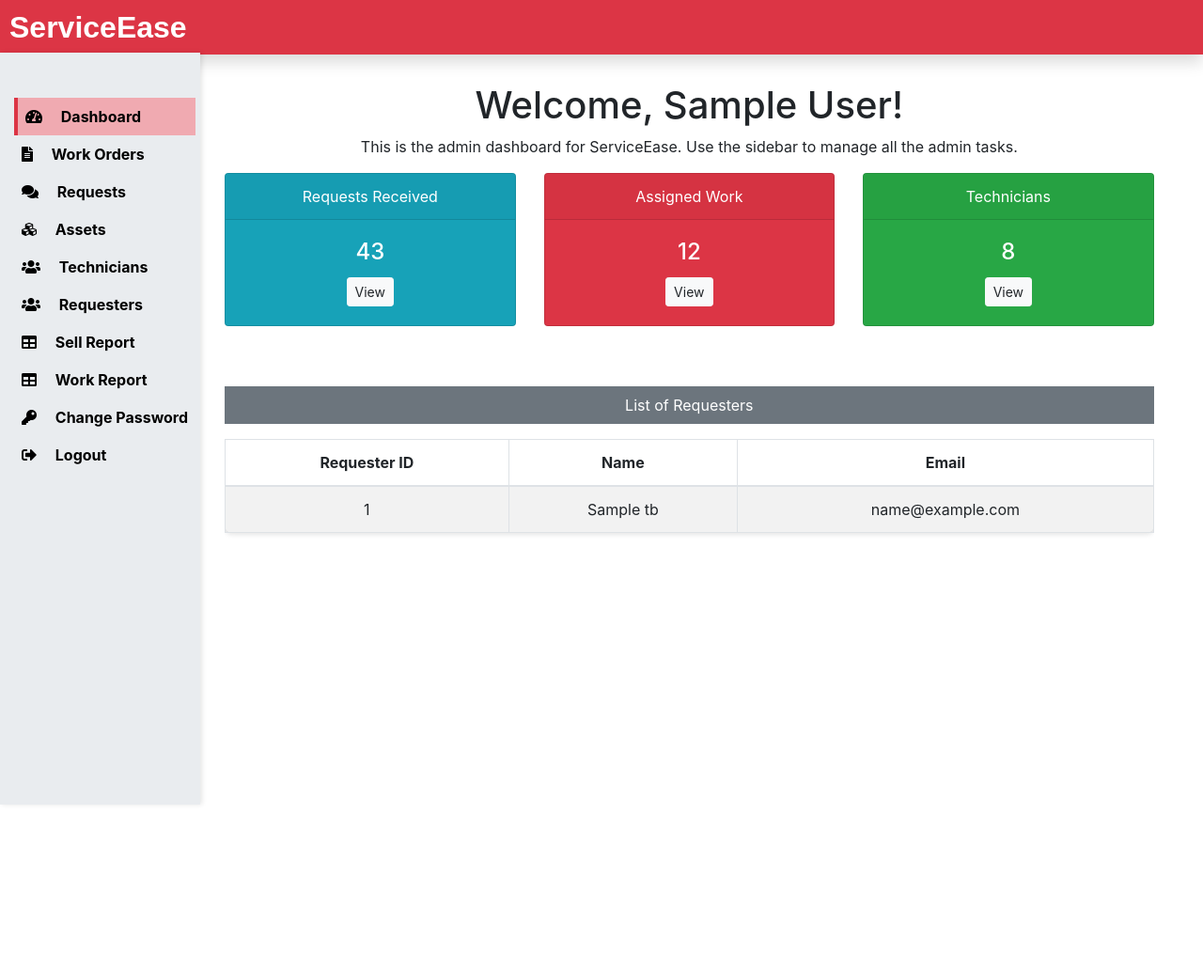
After one commit to JoshiHima/OSMS, a PHP site: page /Admin/dashboard.php in a window 1280 px wide. The commit adds this page. Shown: the whole page at 94% size. Run offline with PHP 8.4, Linux system fonts and the light colour scheme; the visitor is signed in with stand-in values (Sample User, id 1); tables that the repository leaves empty or names only in its code hold one stand-in row (values such as "Sample post").

Commit message:
admin dashboard,  admin logout, other admin workspaces updated

```diff
--- /dev/null
+++ b/Admin/dashboard.php
@@ -0,0 +1,83 @@
+<?php
+define('TITLE', 'dashboard');
+define('PAGE', 'dashboard');
+include('includes/header.php');
+include('../dbConnection.php');
+?>
+
+<!-- Main Content -->
+<main class="col-sm-10 py-5">
+    <div class="centered-content">
+        <h1>Welcome, <?php echo htmlspecialchars($_SESSION['aName'] ?? 'Admin'); ?>!</h1>
+        <p>This is the admin dashboard for ServiceEase. Use the sidebar to manage all the admin tasks.</p>
+    </div>
+
+
+    <div class="container-fluid px-4"> <!-- Start Dashboard Grid -->
+        <div class="row g-4"> <!-- Start first column -->
+            <div class="col-md-4 col-sm-6">
+                <div class="card text-white bg-info mb-3">
+                    <div class="card-header">Requests Received</div>
+                    <div class="card-body text-center">
+                        <h4 class="card-title">43</h4>
+                        <a class="btn btn-light btn-sm" href="#">View</a>
+                    </div>
+                </div>
+            </div> <!-- End first column -->
+
+            <div class="col-md-4 col-sm-6"> <!-- Start 2nd column -->
+                <div class="card text-white bg-danger mb-3">
+                    <div class="card-header">Assigned Work</div>
+                    <div class="card-body text-center">
+                        <h4 class="card-title">12</h4>
+                        <a class="btn btn-light btn-sm" href="#">View</a>
+                    </div>
+                </div>
+            </div> <!-- End 2nd column -->
+
+            <div class="col-md-4 col-sm-6">  <!-- Start 3rd column-->
+                <div class="card text-white bg-success mb-3">
+                    <div class="card-header">Technicians</div>
+                    <div class="card-body text-center">
+                        <h4 class="card-title">8</h4>
+                        <a class="btn btn-light btn-sm" href="#">View</a>
+                    </div>
+                </div> <!-- End 3rd column-->
+            </div>
+        </div>
+
+        <div class="max-5 mt-5 text-center">
+            <p class="bg-secondary text-white p-2">List of Requesters</p>
+            <?php
+                $sql = "SELECT r_login_id, r_email, r_name FROM requesterlogin_tb";
+                $result = $conn->query($sql);
+
+                if($result->num_rows > 0){
+                    echo '
+                    <div style="overflow: hidden;">
+                    <table class="table table-bordered table-striped" style="box-shadow: 0 2px 5px rgba(0,0,0,0.1); border-radius: 8px;">
+                        <thead>
+                            <tr>
+                                <th scope="col">Requester ID</th>
+                                <th scope="col">Name</th>
+                                <th scope="col">Email</th>
+                            </tr>
+                        </thead>
+                        <tbody>';
+                        while($row = $result->fetch_assoc()){
+                            echo '<tr>';
+                            echo '<td>' . $row['r_login_id'] . '</td>';
+                            echo '<td>' . $row['r_name'] . '</td>';
+                            echo '<td>' . $row['r_email'] . '</td>';
+                            echo '</tr>';
+                        }
+                    echo '</tbody>
+                    </table>
+                    </div>';
+                }
+                else{
+                    echo '<div class="alert alert-warning mt-2">No Requesters Found</div>';
+                }
+            ?>
+        </div>
+<?php include('includes/footer.php'); ?>
--- /dev/null
+++ b/Admin/includes/footer.php
@@ -0,0 +1,12 @@
+         </div>  <!-- End Dashboard Grid -->
+            </main> <!-- End main content-->
+
+        </div> <!-- Close .row -->
+    </div> <!-- Close .container-fluid -->
+
+    <!-- JavaScript Files -->
+    <script src="https://code.jquery.com/jquery-3.5.1.slim.min.js"></script>
+    <script src="https://cdn.jsdelivr.net/npm/popper.js@1.16.1/dist/umd/popper.min.js"></script>
+    <script src="https://stackpath.bootstrapcdn.com/bootstrap/4.5.2/js/bootstrap.min.js"></script>
+</body>
+</html>
--- /dev/null
+++ b/Admin/includes/header.php
@@ -0,0 +1,157 @@
+<?php
+
+if (session_status() === PHP_SESSION_NONE) {
+    session_start();
+}
+
+include('../dbConnection.php'); // Connect to servicedb
+
+if (!isset($_SESSION['is_adminlogin']) || !isset($_SESSION['aEmail'])) {
+    echo "<script>location.href='dashboard.php'</script>";
+    exit;
+}
+
+$adminEmail = $_SESSION['aEmail'];
+?>
+<!DOCTYPE html>
+<html lang="en">
+<head>
+    <meta charset="UTF-8">
+    <meta name="viewport" content="width=device-width, initial-scale=1.0">
+    <title><?php echo TITLE; ?></title>
+
+    <!-- Bootstrap CSS -->
+    <link rel="stylesheet" href="https://stackpath.bootstrapcdn.com/bootstrap/4.5.2/css/bootstrap.min.css">
+    <!-- Font Awesome CSS -->
+    <link rel="stylesheet" href="https://cdnjs.cloudflare.com/ajax/libs/font-awesome/5.15.4/css/all.min.css">
+    <!-- Custom CSS -->
+    <link rel="stylesheet" href="../css/custom.css">
+
+    <style>
+        .container-fluid {
+            min-height: 100vh;
+        }
+        .sidebar {
+            min-width: 200px;
+            background-color: #e9ecef;
+            box-shadow: 2px 0 5px rgba(0, 0, 0, 0.1);
+            height: 100vh;
+            position: fixed; /* fix position */
+            top: 56px; /* below navbar */
+            left: 0;
+            overflow-y: auto; /* enable scroll if sidebar too tall */
+            padding-top: 20px;
+            z-index: 1030;
+        }
+
+        main {
+            margin-left: 200px; /* avoid content under sidebar */
+        }
+
+                /* Center content wrapper */
+        .centered-content {
+            display: flex;
+            flex-direction: column;
+            align-items: center;
+            text-align: center;
+        }
+
+        /* For work.php, reduce top margin */
+        .work-content {
+            margin-top: 20px; /* smaller margin, adjust as needed */
+        }
+
+
+        .sidebar .nav-link {
+            color: #000000 !important;
+            font-weight: bold;
+            white-space: nowrap;
+            padding: 8px 8px;
+        }
+        .sidebar .nav-link i {
+            color: #000000 !important;
+            margin-right: 16px;
+        }
+        /* Restored and improved hover effect */
+        .sidebar .nav-link:hover {
+            background-color: #f0aab1;
+            border-left: 4px solid #dc3545;
+            color: #000 !important;
+        }
+        .sidebar .nav-link.active {
+            background-color: #f0aab1;
+            border-left: 4px solid #dc3545;
+            width: 100%;
+        }
+        /* Center card headers */
+        .card-header {
+            text-align: center;
+        }
+    </style>
+</head>
+<body>
+    <!-- Top Navbar -->
+    <nav class="navbar navbar-dark fixed-top bg-danger flex-md-nowrap p-0 shadow">
+        <a href="dashboard.php" class="navbar-brand col-sm-3 col-md-2 mr-0">ServiceEase</a>
+    </nav>
+
+    <!-- Container -->
+    <div class="container-fluid" style="margin-top: 40px;">
+        <div class="row">
+            <!-- Sidebar -->
+            <nav class="col-sm-2 sidebar py-5">
+                <div class="sidebar-sticky">
+                    <ul class="nav flex-column">
+                        <li class="nav-item">
+                            <a class="nav-link <?php if (PAGE == 'dashboard') { echo 'active'; } ?>" href="dashboard.php">
+                                <i class="fas fa-tachometer-alt"></i> Dashboard
+                            </a>
+                        </li>
+                        <li class="nav-item">
+                            <a class="nav-link <?php if (PAGE == 'work') { echo 'active'; } ?>" href="work.php">
+                                <i class="fas fa-file-alt"></i> Work Orders
+                            </a>
+                        </li>
+                        <li class="nav-item">
+                            <a class="nav-link <?php if (PAGE == 'request') { echo 'active'; } ?>" href="request.php">
+                                <i class="fas fa-comments"></i> Requests
+                            </a>
+                        </li>
+                        <li class="nav-item">
+                            <a class="nav-link <?php if (PAGE == 'assets') { echo 'active'; } ?>" href="assets.php">
+                                <i class="fas fa-cubes"></i> Assets
+                            </a>
+                        </li>
+                        <li class="nav-item">
+                            <a class="nav-link <?php if (PAGE == 'technician') { echo 'active'; } ?>" href="technician.php">
+                                <i class="fas fa-users"></i> Technicians
+                            </a>
+                        </li>
+                        <li class="nav-item">
+                            <a class="nav-link <?php if (PAGE == 'requesters') { echo 'active'; } ?>" href="requester.php">
+                                <i class="fas fa-users"></i> Requesters
+                            </a>
+                        </li>
+                        <li class="nav-item">
+                            <a class="nav-link <?php if (PAGE == 'soldproductreport') { echo 'active'; } ?>" href="soldproductreport.php">
+                                <i class="fas fa-table"></i> Sell Report
+                            </a>
+                        </li>
+                        <li class="nav-item">
+                            <a class="nav-link <?php if (PAGE == 'workreport') { echo 'active'; } ?>" href="workreport.php">
+                                <i class="fas fa-table"></i> Work Report
+                            </a>
+                        </li>
+                        <li class="nav-item">
+                            <a class="nav-link <?php if (PAGE == 'changepass') { echo 'active'; } ?>" href="changepass.php">
+                                <i class="fas fa-key"></i> Change Password
+                            </a>
+                        </li>
+                        <li class="nav-item">
+                            <a class="nav-link" href="../logout.php">
+                                <i class="fas fa-sign-out-alt"></i> Logout
+                            </a>
+                        </li>
+                    </ul>
+                </div>
+            </nav>
--- a/index.php
+++ b/index.php
@@ -51,7 +51,7 @@
 <!-- Start Navigation -->
 <nav class="navbar navbar-expand-sm navbar-dark bg-danger pl-5 fixed-top">
     <a href="index.php" class="navbar-brand">ServiceEase</a>
-    <span class="navbar-text ml-3 mr-auto">Customer's happiness is our Aim.</span>
+    <span class="navbar-text ml-3 mr-auto">Customer's satisfaction is our Aim.</span>
     <button type="button" class="navbar-toggler" data-toggle="collapse" data-target="#myMenu">
         <span class="navbar-toggler-icon"></span>
     </button>
@@ -202,7 +202,7 @@
 
             <div class="col-md-6 text-right"> <!-- Start 2nd column-->
                 <small>Designed by ServiceEase &copy; 2025</small>
-                <small class="ml-2"><a href="#">Admin Login</a></small>
+                <small class="ml-2"><a href="Admin/login.php">Admin Login</a></small>
             </div> <!-- End 2nd column-->
         </div>
     </div>
```
Also changed, not shown: Admin/assets.php (added, +13 -0 lines), Admin/changepass.php (added, +14 -0 lines), Admin/login.php (added, +96 -0 lines), Admin/request.php (added, +14 -0 lines), Admin/requester.php (added, +14 -0 lines), Admin/soldproductreport.php (added, +14 -0 lines), Admin/technician.php (added, +14 -0 lines), Admin/work.php (added, +14 -0 lines), Admin/workreport.php (added, +14 -0 lines), logout.php (line endings or trailing spaces).
